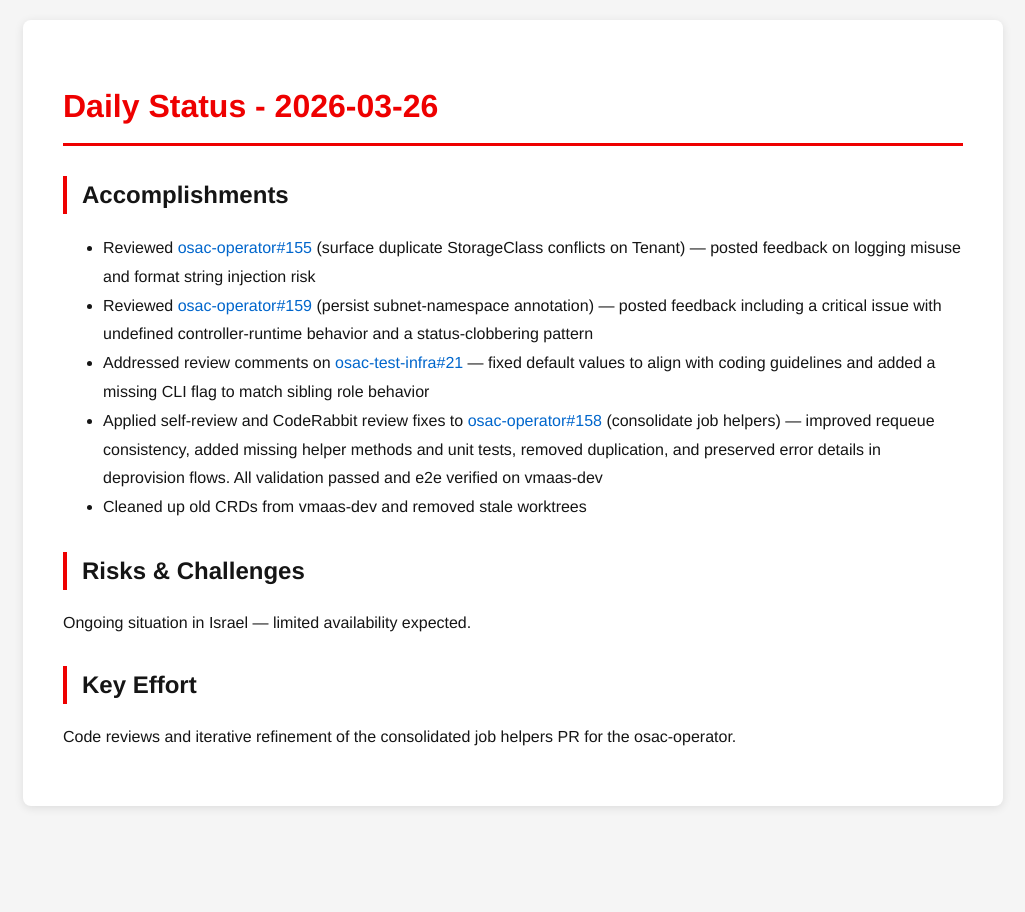
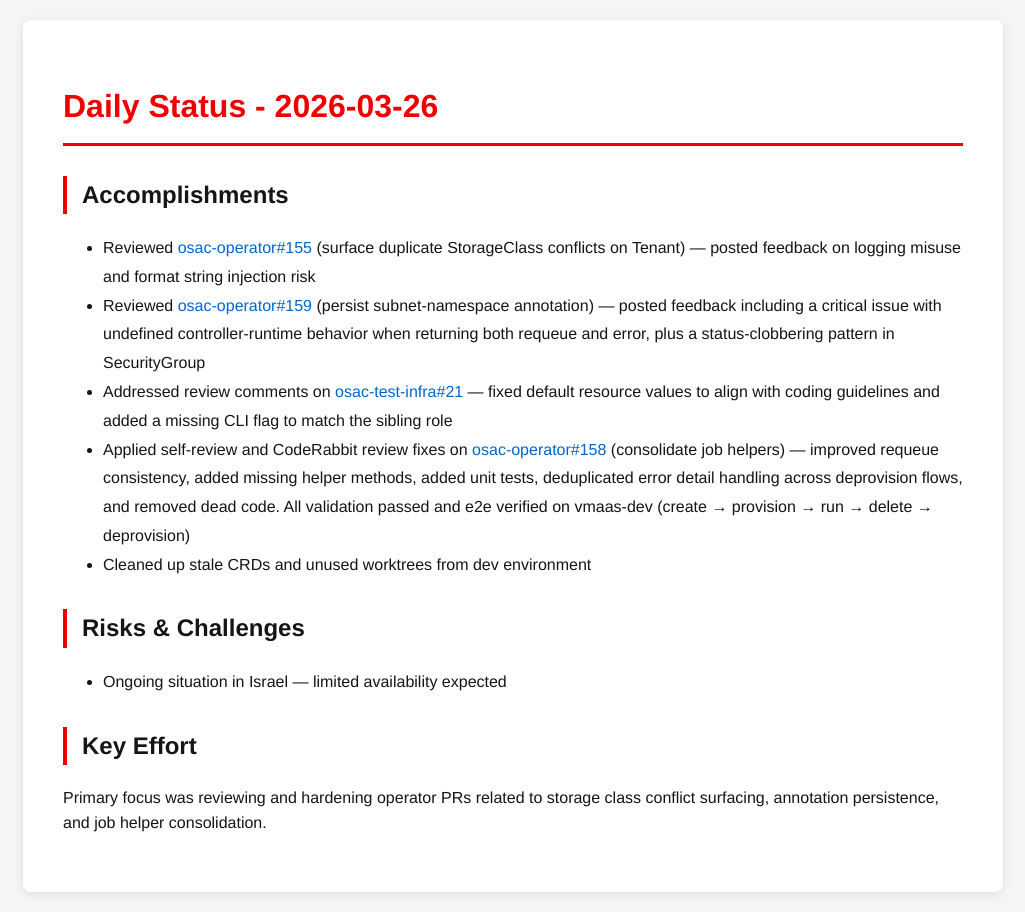
Before and after one commit to tzvatot/daily-status, a Jekyll site: the page built from 2026-03-26.md, in a window 1280 px wide. Shown: the whole page, without its empty margins (127-1152 px from the left). Built offline with Jekyll 4.4.1, drawn with Linux system fonts in a browser that asks for light colours.

Commit message:
Daily status update - 2026-03-26

```diff
--- a/2026-03-26.md
+++ b/2026-03-26.md
@@ -8,13 +8,13 @@
 
 ## Accomplishments
 - Reviewed [osac-operator#155](https://github.com/osac-project/osac-operator/pull/155) (surface duplicate StorageClass conflicts on Tenant) — posted feedback on logging misuse and format string injection risk
-- Reviewed [osac-operator#159](https://github.com/osac-project/osac-operator/pull/159) (persist subnet-namespace annotation) — posted feedback including a critical issue with undefined controller-runtime behavior and a status-clobbering pattern
-- Addressed review comments on [osac-test-infra#21](https://github.com/osac-project/osac-test-infra/pull/21) — fixed default values to align with coding guidelines and added a missing CLI flag to match sibling role behavior
-- Applied self-review and CodeRabbit review fixes to [osac-operator#158](https://github.com/osac-project/osac-operator/pull/158) (consolidate job helpers) — improved requeue consistency, added missing helper methods and unit tests, removed duplication, and preserved error details in deprovision flows. All validation passed and e2e verified on vmaas-dev
-- Cleaned up old CRDs from vmaas-dev and removed stale worktrees
+- Reviewed [osac-operator#159](https://github.com/osac-project/osac-operator/pull/159) (persist subnet-namespace annotation) — posted feedback including a critical issue with undefined controller-runtime behavior when returning both requeue and error, plus a status-clobbering pattern in SecurityGroup
+- Addressed review comments on [osac-test-infra#21](https://github.com/osac-project/osac-test-infra/pull/21) — fixed default resource values to align with coding guidelines and added a missing CLI flag to match the sibling role
+- Applied self-review and CodeRabbit review fixes on [osac-operator#158](https://github.com/osac-project/osac-operator/pull/158) (consolidate job helpers) — improved requeue consistency, added missing helper methods, added unit tests, deduplicated error detail handling across deprovision flows, and removed dead code. All validation passed and e2e verified on vmaas-dev (create → provision → run → delete → deprovision)
+- Cleaned up stale CRDs and unused worktrees from dev environment
 
 ## Risks & Challenges
-Ongoing situation in Israel — limited availability expected.
+- Ongoing situation in Israel — limited availability expected
 
 ## Key Effort
-Code reviews and iterative refinement of the consolidated job helpers PR for the osac-operator.
+Primary focus was reviewing and hardening operator PRs related to storage class conflict surfacing, annotation persistence, and job helper consolidation.
```
